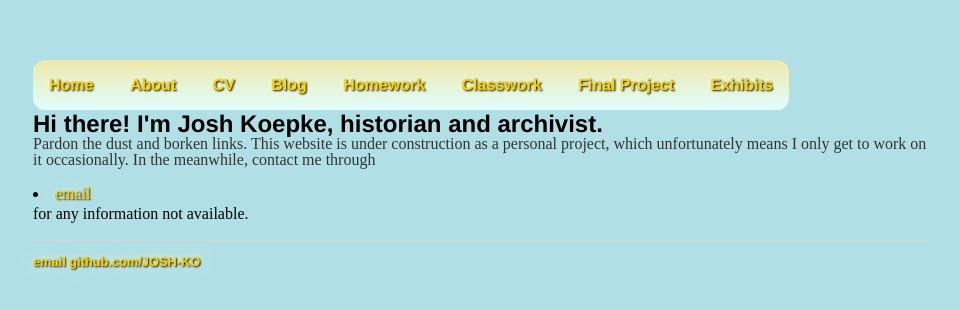
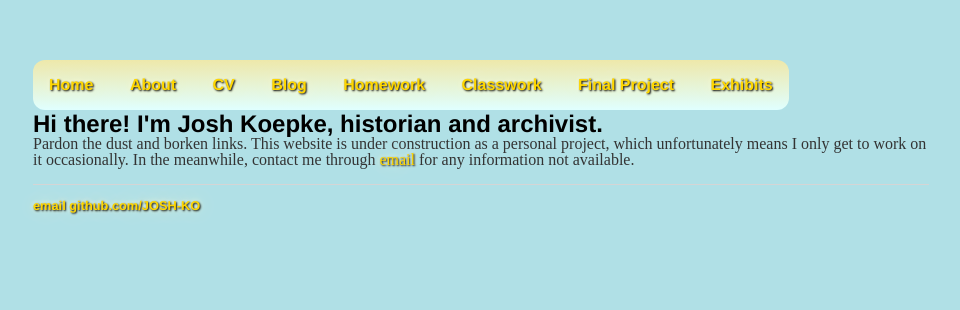
Before and after one commit to JOSH-KO/JOSH-KO.github.io, a Jekyll site: the page built from index.html, in a window 1280 px wide. Shown: the top 310 px of the page, without its empty margins (159-1119 px from the left). Built offline with Jekyll 4.4.1, drawn with Linux system fonts in a browser that asks for light colours.

```diff
--- a/index.html
+++ b/index.html
@@ -5,5 +5,5 @@ title: "Joshua Koepke's Personal Website"
 <div class="blurb">
 	<h1>Hi there! I'm Josh Koepke, historian and archivist.</h1>
 	<lb/>
-	<p>Pardon the dust and borken links. This website is under construction as a personal project, which unfortunately means I only get to work on it occasionally. In the meanwhile, contact me through <li><a href="mailto:joshua.w.koepke@gmail.com">email</a></li> for any information not available.</p>
+	<p>Pardon the dust and borken links. This website is under construction as a personal project, which unfortunately means I only get to work on it occasionally. In the meanwhile, contact me through <a href="mailto:joshua.w.koepke@gmail.com">email</a> for any information not available.</p>
 </div><!-- /.blurb -->
```
